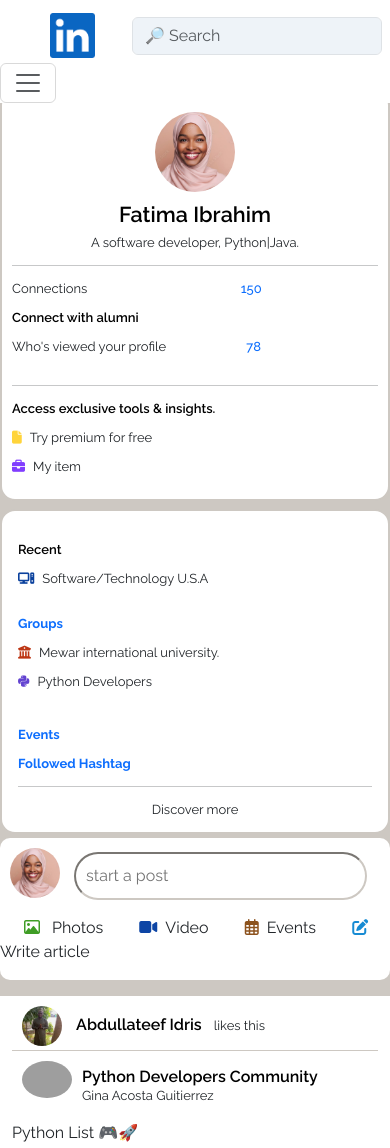
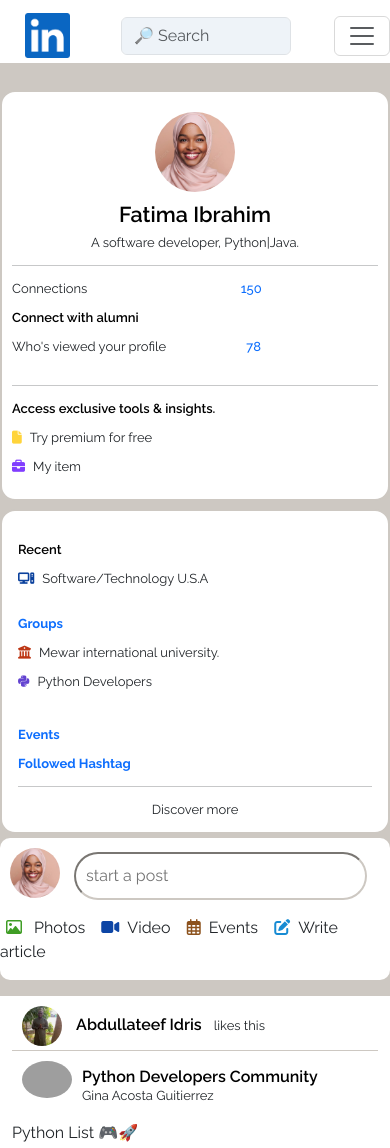
Before and after one commit to abdullateefidris999/LinkedIn-homepage-clone-, a plain HTML site: page index.html in a window 390 px wide. Shown: the top 1148 px of the page. Drawn offline with nearby package versions, Linux system fonts and the light colour scheme; grey boxes are pictures that could not be loaded.

Commit message:
moblile view adjustment

```diff
--- a/index.html
+++ b/index.html
@@ -136,13 +136,13 @@
                     <img class="search-pic mb-2" src="img/owner.jpg" alt="owner">
                     <input type="text" class="w-75 radius" placeholder="start a post">
                     <div class="pb-3">
-                        <span class="ps-4 pe-3 my-3"><i class="fa-regular fa-image me-2" style="color: #3f9d25;"></i>
+                        <span class="photos-p item-adj my-3"><i class="fa-regular fa-image me-2" style="color: #3f9d25;"></i>
                             Photos</span>
-                        <span class="px-3 my-3"><i class="fa-sharp fa-solid fa-video me-2"
+                        <span class=" item-adj"><i class="fa-sharp fa-solid fa-video me-2"
                                 style="color: #0d45a5;"></i>Video</span>
-                        <span class="px-3 my-3"><i class="fa-regular fa-calendar-days me-2"
+                        <span class=" item-adj"><i class="fa-regular fa-calendar-days me-2"
                                 style="color: #8c521d;"></i>Events</span>
-                        <span class="px-3 my-3"><i class="fa-solid fa-pen-to-square me-2"
+                        <span class=" item-adj"><i class="fa-solid fa-pen-to-square me-2"
                                 style="color: #178bd3;"></i>Write article</span>
                     </div>
                 </div>
@@ -242,7 +242,7 @@
                     <img class="search-pic float-start " src="https://media.licdn.com/dms/image/D4E03AQHPvW86elPxRg/profile-displayphoto-shrink_100_100/0/1687950086599?e=1693440000&v=beta&t=Jz9kT55XZZczKCecdJgGCj4tRp0Yf0RF3U7AemzxWY4" alt="moti">
                     <div  class="line-h mt-4">
                         <p class="text-black ">John Issac</p>
-                        <p class="small-font ">Youth Leader at Hawassa City Misrak Sub City Prosperity Party Youth.</p>
+                        <p class="small-font lh-1 ">Youth Leader at Hawassa City Misrak Sub City Prosperity Party Youth.</p>
                    </div>
                     <p class="pt-3">Someone said "The ability to think long-term is the foundation of human success".🏆🥇</p>
                     <p>For us to achieve sustainable developments we need to have an eco-friendly environment.👌</p>
--- a/styles.css
+++ b/styles.css
@@ -210,14 +210,21 @@ body {
 
 }
 
+.item-adj{
+    padding: 0 16px;
+}
+
+.photos-p{
+    margin-left: 24px;
+}
 
 @media (max-width:780px){
     .linkedin-2{
-        margin-left: 50px;
+        margin-left: 25px;
     }
 
     .search-box{
-        width: 250px;
+        width: 170px;
     }
 
     .left-side{
@@ -228,7 +235,13 @@ body {
         margin-left: 30px;
     }
 
+    .item-adj{
+        padding: 0 6px;
+    }
 
+    .photos-p{
+        margin-left: 0;
+    }
 }
 
 /* @media (min-width: 1024px) {
```
